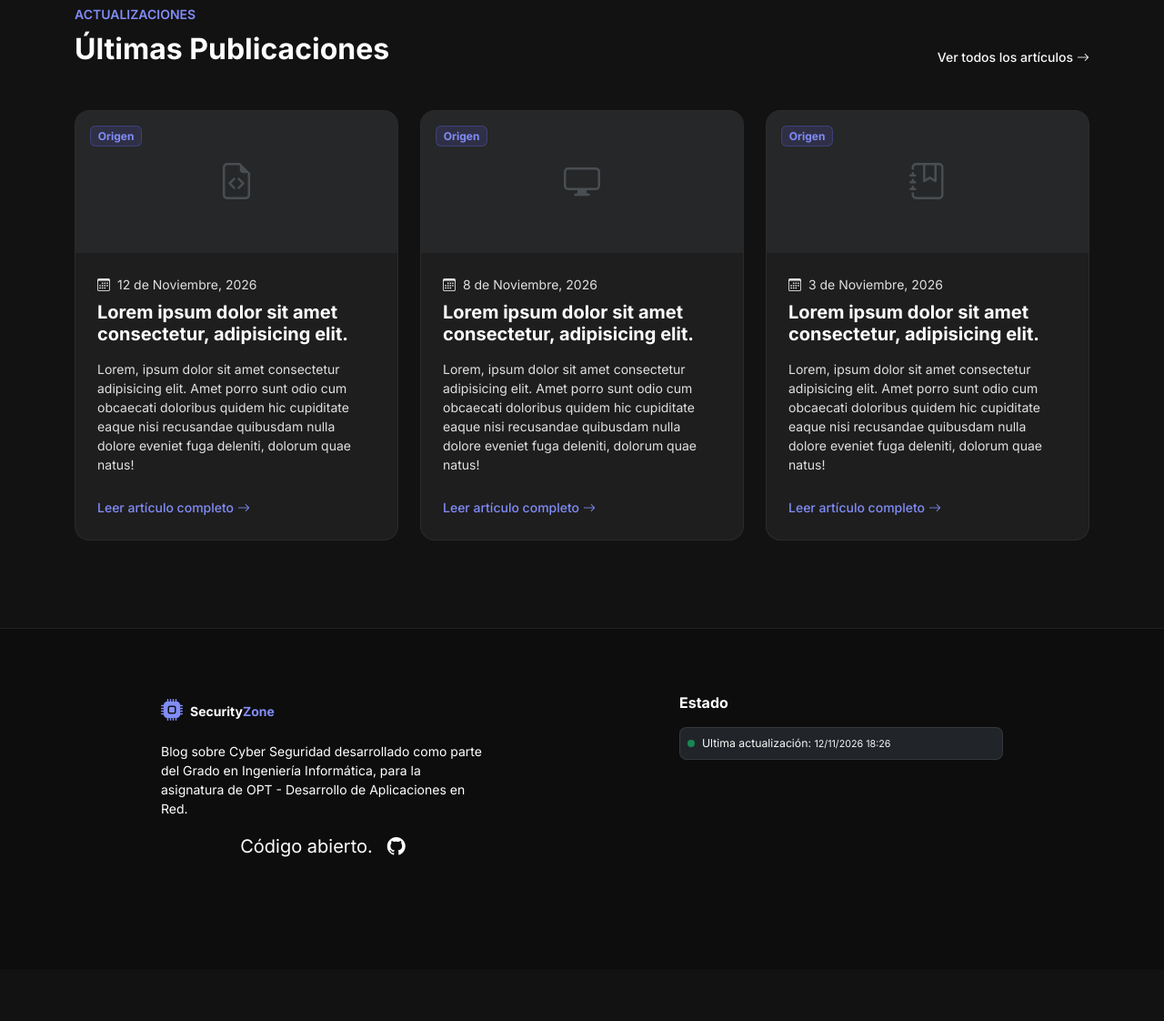
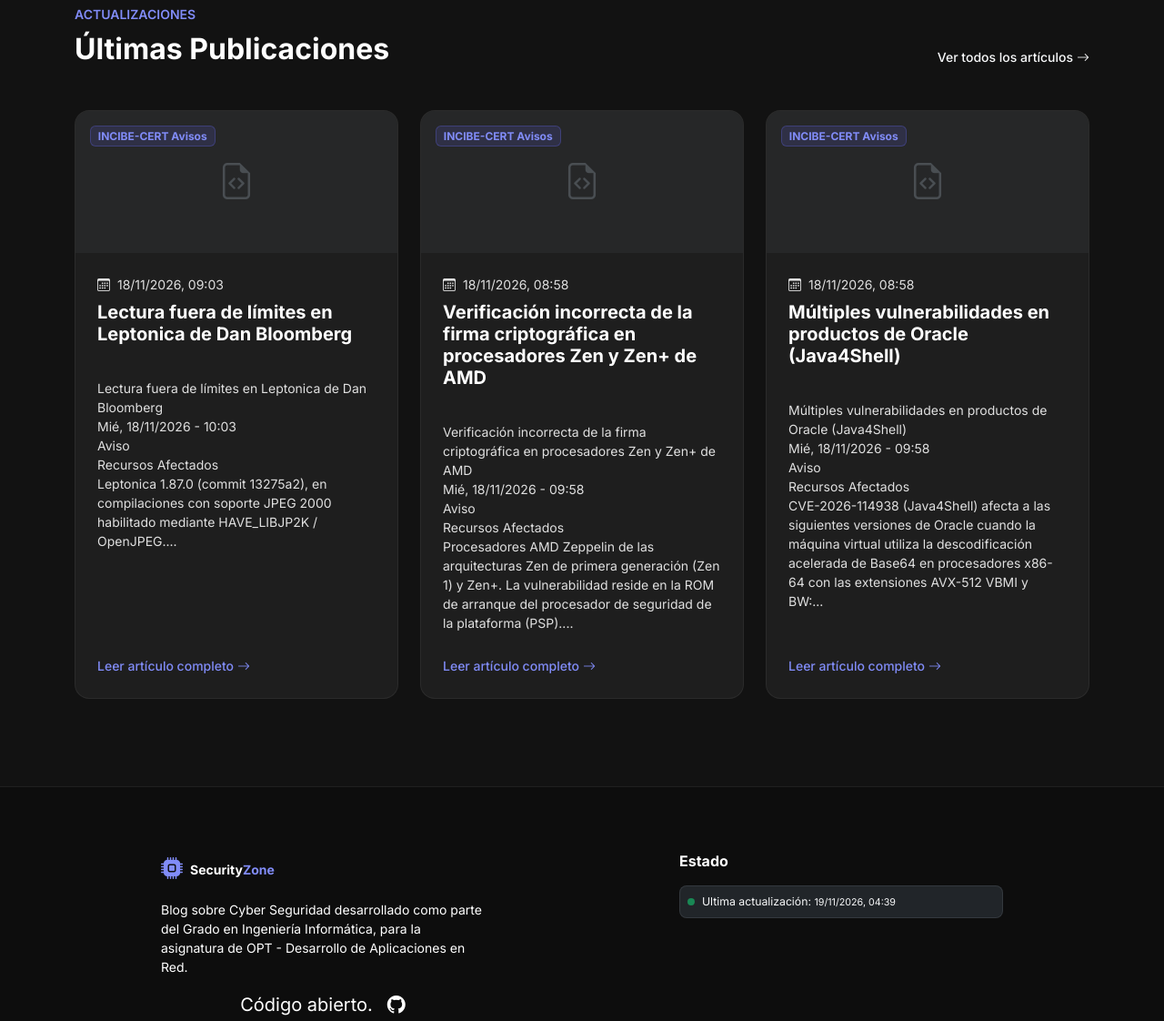
Before and after one commit to MarcoFernandezHerasUnir/dar-actividad1-blog, a website: page index.html in a window 1280 px wide. Shown: the part 917-2039 px from the top of the page at 91% size. Before the commit the page ends 1982 px from the top, so only its background shows below. Drawn offline with nearby package versions, Linux system fonts and the light colour scheme.

Commit message:
Pagina index dinámica
La pagina index ahora lee el fichero feeds.json y muesta las N primeras noticias, configurado en el atributo data-post-number.
Las noticias se crean con un nodo plantilla que se va clonando y editando antes de añadirlo al contenedor

```diff
--- a/index.html
+++ b/index.html
@@ -76,64 +76,31 @@
                     Ver todos los artículos <i class="bi bi-arrow-right"></i>
                 </a>
             </div>
-            <div class="row g-4">
-                <!-- Post 1 -->
-                <div class="col-lg-4 col-md-6">
+
+            <div class="d-none">
+                <!-- Post template -->
+                <div class="col-lg-4 col-md-6" id="post-template">
                     <div class="card card-dark-custom h-100 rounded-4 overflow-hidden">
                         <div class="bg-secondary bg-opacity-10 p-5 text-center position-relative">
                             <i class="bi bi-file-earmark-code fs-1 text-secondary opacity-50"></i>
-                            <span class="position-absolute top-0 start-0 m-3 badge badge-tech">Origen</span>
+                            <span class="position-absolute top-0 start-0 m-3 badge badge-tech" id="post-origin">Origen</span>
                         </div>
                         <div class="card-body p-4 d-flex flex-column">
-                            <div class="small mb-2"><i class="bi bi-calendar3 me-1"></i> 12 de Noviembre, 2026</div>
-                            <h3 class="h5 fw-bold text-white mb-3">Lorem ipsum dolor sit amet consectetur, adipisicing elit.</h3>
-                            <p class="small mb-4">Lorem, ipsum dolor sit amet consectetur adipisicing elit. Amet porro sunt odio cum obcaecati doloribus quidem hic cupiditate eaque nisi recusandae quibusdam nulla dolore eveniet fuga deleniti, dolorum quae natus!</p>
+                            <div class="small mb-2"><i class="bi bi-calendar3 me-1"></i> <span id="post-date">12 de Noviembre, 2026</span></div>
+                            <h3 class="h5 fw-bold text-white mb-3" id="post-title">Lorem ipsum dolor sit amet consectetur, adipisicing elit.</h3>
+                            <p class="small mb-4" id="post-description">Lorem, ipsum dolor sit amet consectetur adipisicing elit. Amet porro sunt odio cum obcaecati doloribus quidem hic cupiditate eaque nisi recusandae quibusdam nulla dolore eveniet fuga deleniti, dolorum quae natus!</p>
                             <div class="mt-auto">
-                                <a href="#" class="text-decoration-none fw-medium small d-inline-flex align-items-center gap-1" style="color: #818cf8;">
+                                <a href="#" class="text-decoration-none fw-medium small d-inline-flex align-items-center gap-1" style="color: #818cf8;" id="post-link">
                                     Leer artículo completo <i class="bi bi-arrow-right"></i>
                                 </a>
                             </div>
                         </div>
                     </div>
                 </div>
-                <!-- Post 2 -->
-                <div class="col-lg-4 col-md-6">
-                    <div class="card card-dark-custom h-100 rounded-4 overflow-hidden">
-                        <div class="bg-secondary bg-opacity-10 p-5 text-center position-relative">
-                            <i class="bi bi-display fs-1 text-secondary opacity-50"></i>
-                            <span class="position-absolute top-0 start-0 m-3 badge badge-tech">Origen</span>
-                        </div>
-                        <div class="card-body p-4 d-flex flex-column">
-                            <div class="small mb-2"><i class="bi bi-calendar3 me-1"></i> 8 de Noviembre, 2026</div>
-                            <h3 class="h5 fw-bold text-white mb-3">Lorem ipsum dolor sit amet consectetur, adipisicing elit.</h3>
-                            <p class="small mb-4">Lorem, ipsum dolor sit amet consectetur adipisicing elit. Amet porro sunt odio cum obcaecati doloribus quidem hic cupiditate eaque nisi recusandae quibusdam nulla dolore eveniet fuga deleniti, dolorum quae natus!</p>
-                            <div class="mt-auto">
-                                <a href="#" class="text-decoration-none fw-medium small d-inline-flex align-items-center gap-1" style="color: #818cf8;">
-                                    Leer artículo completo <i class="bi bi-arrow-right"></i>
-                                </a>
-                            </div>
-                        </div>
-                    </div>
-                </div>
-                <!-- Post 3 -->
-                <div class="col-lg-4 col-md-6">
-                    <div class="card card-dark-custom h-100 rounded-4 overflow-hidden">
-                        <div class="bg-secondary bg-opacity-10 p-5 text-center position-relative">
-                            <i class="bi bi-journal-bookmark fs-1 text-secondary opacity-50"></i>
-                            <span class="position-absolute top-0 start-0 m-3 badge badge-tech">Origen</span>
-                        </div>
-                        <div class="card-body p-4 d-flex flex-column">
-                            <div class="small mb-2"><i class="bi bi-calendar3 me-1"></i> 3 de Noviembre, 2026</div>
-                            <h3 class="h5 fw-bold text-white mb-3">Lorem ipsum dolor sit amet consectetur, adipisicing elit.</h3>
-                            <p class="small mb-4">Lorem, ipsum dolor sit amet consectetur adipisicing elit. Amet porro sunt odio cum obcaecati doloribus quidem hic cupiditate eaque nisi recusandae quibusdam nulla dolore eveniet fuga deleniti, dolorum quae natus!</p>
-                            <div class="mt-auto">
-                                <a href="#" class="text-decoration-none fw-medium small d-inline-flex align-items-center gap-1" style="color: #818cf8;">
-                                    Leer artículo completo <i class="bi bi-arrow-right"></i>
-                                </a>
-                            </div>
-                        </div>
-                    </div>
-                </div>
+            </div>
+
+            <div class="row g-4" id="post-container" data-post-number="3">
+
             </div>
         </div>
     </section>
@@ -161,7 +128,7 @@
                     <h5 class="h6 fw-bold text-white mb-3">Estado</h5>
                     <div class="d-flex align-items-center gap-2 bg-dark p-2 rounded-3 border border-secondary border-opacity-25">
                         <span class="d-inline-block rounded-circle bg-success"style="width: 8px; height: 8px;"></span>
-                        <span class="text-light small">Ultima actualización: <span class="text-light small">12/11/2026 18:26</span></span>
+                        <span class="text-light small">Ultima actualización: <span class="text-light small" id="last-update"></span></span>
                     </div>
                 </div>
             </div>
@@ -172,5 +139,7 @@
     <!-- Inclusión de javascript -->
     <!-- Bootstrap 5 JS Bundle CDN -->
     <script src="https://cdn.jsdelivr.net/npm/bootstrap@5.3.3/dist/js/bootstrap.bundle.min.js"></script>
+
+    <script src="./index.js"></script>
 </body>
 </html>
--- /dev/null
+++ b/index.js
@@ -0,0 +1,68 @@
+"use strict";
+
+function formatDate(d){
+    const fecha = new Date(d);
+    return fecha.toLocaleString('es-ES', {
+        day: '2-digit',       // Día con dos dígitos
+        month: '2-digit',     // Mes con dos dígitos
+        year: 'numeric',      // Año completo
+        hour: '2-digit',      // Hora con dos dígitos
+        minute: '2-digit',    // Minutos con dos dígitos
+        hour12: false         // Formato 24 horas
+    });
+}
+
+function addPost(post, index, template, container)
+{
+    console.info(post)
+
+    //Clonamos el nodo template y todos sus hijos
+    const clone = template.cloneNode(true);
+
+    //Quitamos el id para evitar id's duplicados
+    clone.removeAttribute("id");
+
+    //Obtenemos los nodos a rellenar con los datos de la noticia dentro del nodo clonado
+    const nodoOrigen = clone.querySelector('#post-origin');
+    const nodoFecha = clone.querySelector('#post-date');
+    const nodoTitulo = clone.querySelector('#post-title');
+    const nodoDescripcion = clone.querySelector('#post-description');
+    const nodoEnlace = clone.querySelector('#post-link');
+
+    //rellenamos los datos
+    nodoOrigen.innerHTML = post.source;
+    nodoFecha.innerHTML = formatDate(post.published)
+    nodoTitulo.innerHTML = post.title;
+
+    //Formamos la descripción con el inicio del post
+    let sumaryParts = post.summary.split('\n').filter(s => s.trim().length > 0)
+    nodoDescripcion.innerHTML = sumaryParts.slice(0, 5).reduce((p,c) => p + '</br>' + c, '') + '...';
+
+    nodoEnlace.href = `./detalle-articulo.html?pos=${index}`;
+
+    //Añadimos el post al container
+    container.appendChild(clone);
+}
+
+//On load
+window.onload = function() {
+    //Obtenemos y almacenamos los nodos
+    const template = document.querySelector('#post-template');
+    const container = document.querySelector('#post-container');
+    const numberOfPosts = Number(container.dataset['postNumber']);
+    const lastUpdate = document.querySelector('#last-update');
+
+    fetch('./feeds.json')
+        .then(response => response.json())
+        .then(data => {
+            console.info(data);
+
+            //Establecer fecha última actualización
+            lastUpdate.innerHTML = formatDate(data.updated_at)
+
+            //Crear los post usando el template
+            data.items.slice(0, numberOfPosts).forEach((post, index) => {
+                addPost(post, index, template, container);
+            });
+        });
+}
```
